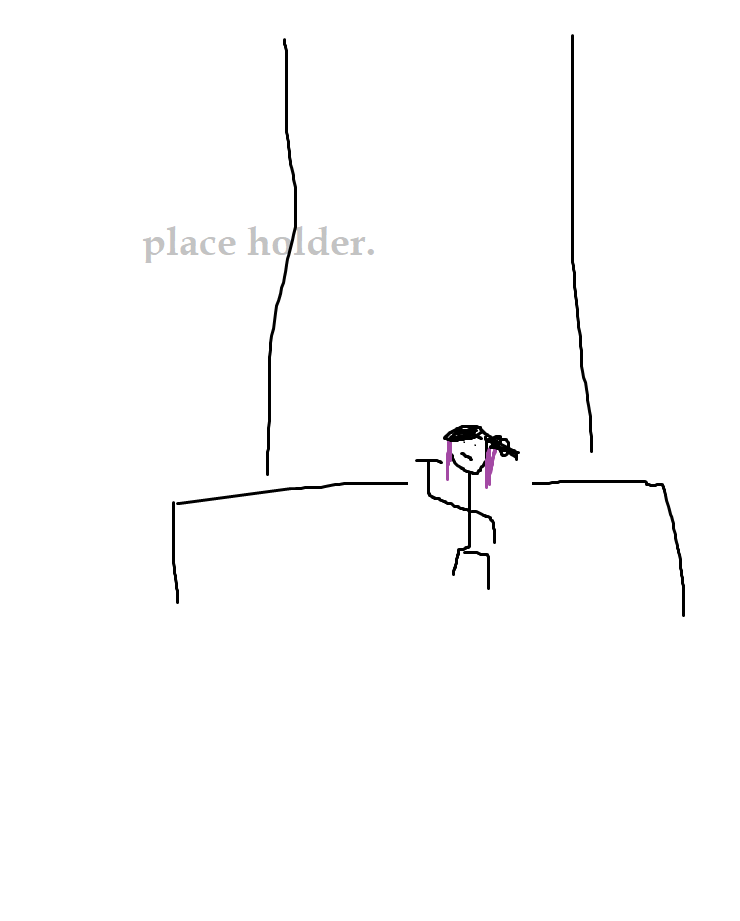
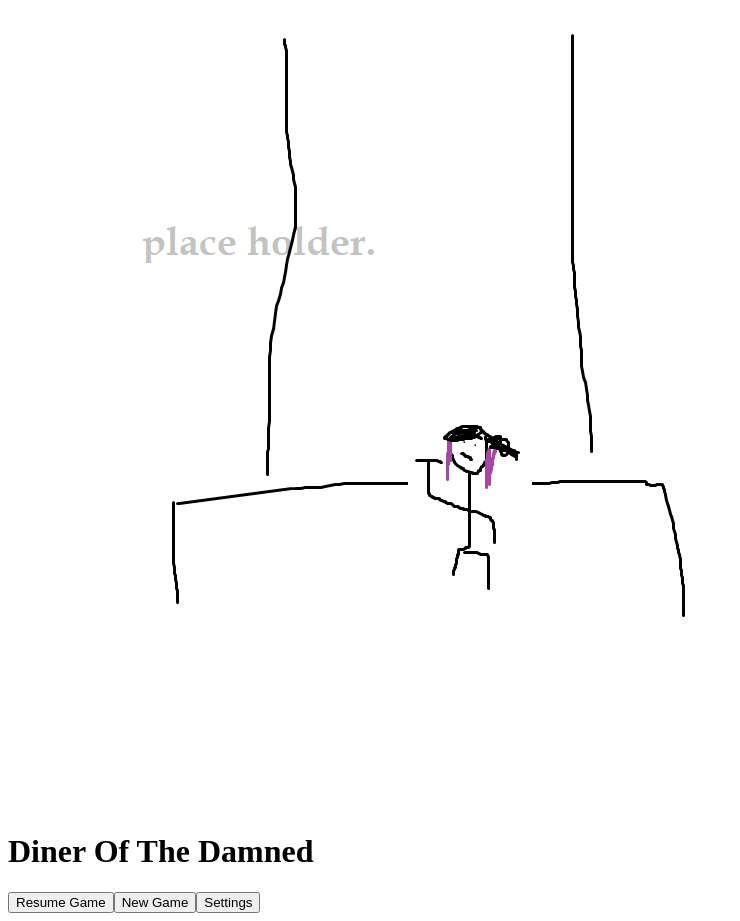
Before and after one commit to FarragoFiction/Monster-Cafe, a plain HTML site: page index.html in a window 1280 px wide. Shown: the whole page, without its empty margins (0-740 px from the left). Before the commit the page ends 820 px from the top, so only its background shows below. Drawn offline with Linux system fonts and the light colour scheme.

Commit message:
start menu stuff

```diff
--- a/code/graphics/graphics.js
+++ b/code/graphics/graphics.js
@@ -79,7 +79,6 @@ export class GraphicsController {
         this.queue = this.getSortedEntityList();
         for(var i = 0; i < this.queue.length; i++) {
             var ent = this.queue[i];
-            console.log(ent);
             ent.update(time);
         }
     }
@@ -99,7 +98,6 @@ export class GraphicsEntity {
         this.y = y;
         this.animations = animations;
         this.animState = "idle";
-        console.log(animations);
         this.img = this.animations[this.animState].frames[0].img;
         this.elapsed = 0;
         this.layer = layer;
--- a/code/main.js
+++ b/code/main.js
@@ -12,9 +12,10 @@ const MS_PER_UPDATE = 16.6666666;
 
 var graphicsController;
 
-var canvas = document.getElementById('canvas');
+var canvas = document.getElementById('gameCanvas');
+var gameDiv = document.getElementById('game');
 
-var startMenuController = new StartMenuController(canvas);
+var startMenuController = new StartMenuController(gameDiv);
 
 var lastTime = new Date().getTime();
 var lag = 0.0;
--- a/code/startMenuController.js
+++ b/code/startMenuController.js
@@ -16,24 +16,49 @@ export class StartMenuController {
     }
 
     begin() {
-        var uwu = new StartMenuItem("uwu", fuck);
-        uwu.getElement(this.target);
+        this.target.append(getStartMenuDivs());
     }
 }
 
-class StartMenuItem {
-    constructor(text, callback) {
-        this.text = text;
-        this.callback = callback;
+function getStartMenuDivs() {
+    var ret = document.createElement('div');
+    ret.className = "startMenuHolder";
+
+    ret.append(getStartMenuTitle("Diner Of The Damned"));
+    ret.append(getStartMenuButton("Resume Game", fuck));
+    ret.append(getStartMenuButton("New Game", fuck));
+    ret.append(getStartMenuButton('Settings', fuck));
+
+    return ret;
+}
+
+function getStartMenuButton(text, callback) {
+    var ret = document.createElement('button');
+    ret.className = "startMenuButton";
+    ret.textContent = text;
+    ret.onclick = callback;
+    return ret;
+}
+
+function getStartMenuTitle(text) {
+    var ret = document.createElement('h1');
+    ret.className = "startMenuTitle";
+    ret.textContent = text;
+    return ret;
+}
+
+/*class StartMenuTitle {
+    constructor() {
+
     }
 
     getElement(target) {
-        var ret = document.createElement('button');
-        ret.textContent = this.text;
-        ret.onclick = this.callback;
+        var ret = document.createElement('h1');
+        ret.className = "startMenuTitle";
+        ret.textContent = "Diner Of The Damned";
         target.append(ret);
     }
-}
+}*/
 
 function fuck() {
     console.log("fuck");
--- a/index.html
+++ b/index.html
@@ -4,10 +4,13 @@
 <head>
     <title>Diner of the Damned</title>
     <meta charset="UTF-8">
+    <link rel="stylesheet" href="style.css">
 </head>
 
 <body>
-    <canvas id='canvas' width="800" height="800"></canvas>
+    <div id='game'>
+        <canvas id='gameCanvas' width="800" height="800"></canvas>
+    </div>
 
     <script src="code/main.js" type="module"></script>
 </body>
--- a/style.css
+++ b/style.css
@@ -0,0 +1,9 @@
+.startMenuButton {
+    z-index: 3;
+    position: relative;
+}
+
+#gameCanvas {
+    z-index: 0;
+    position: relative;
+}
```
